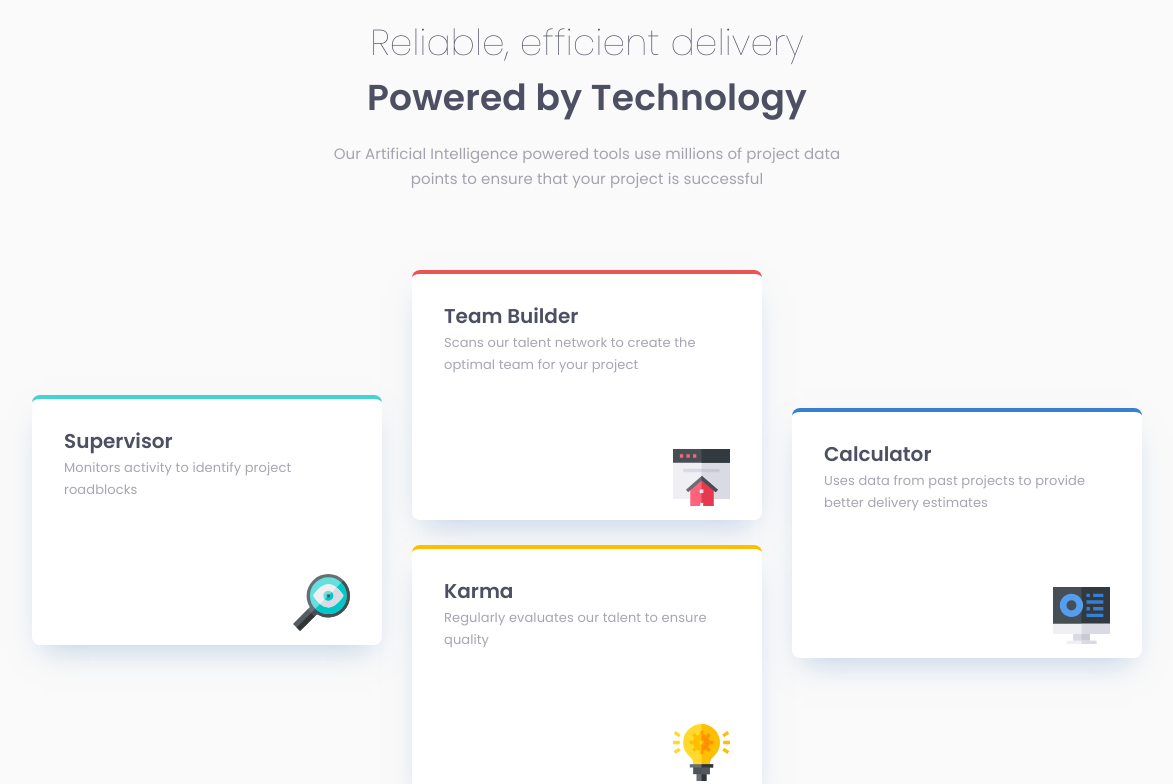
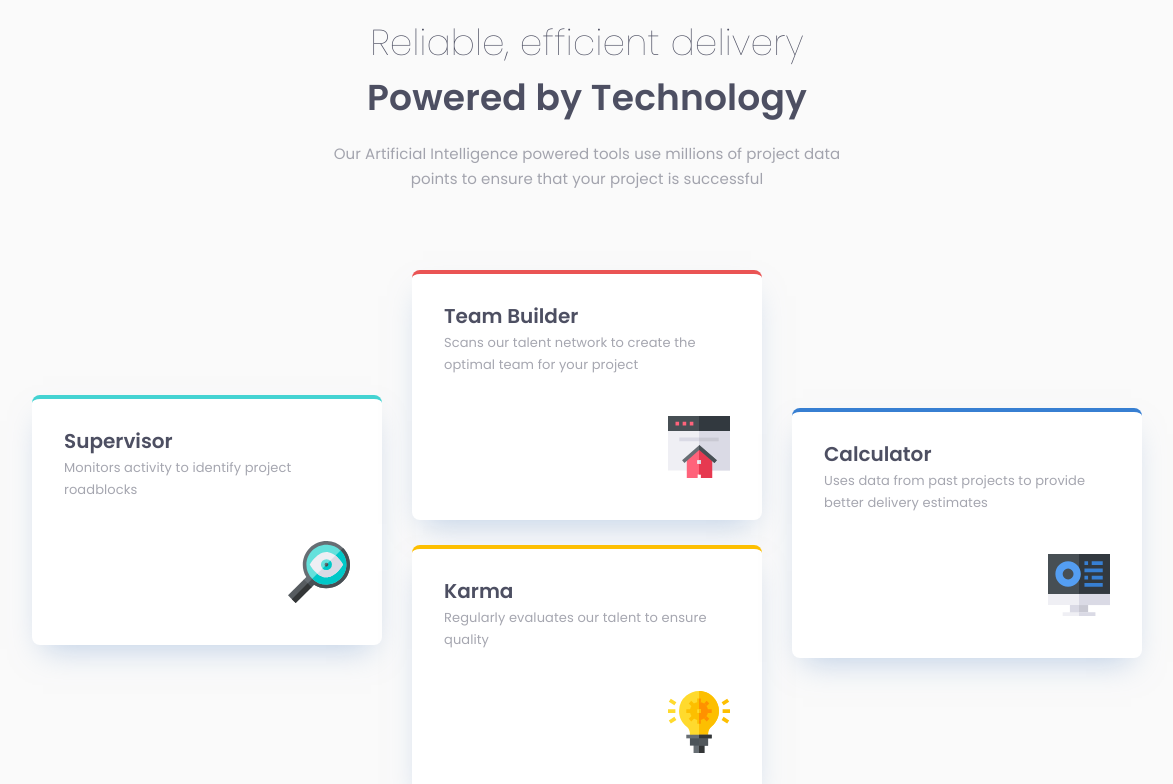
Before and after one commit to myrteza-labi/four-card-junior, a React (Create React App) app: page / in a window 1536 px wide. Shown: the top 784 px of the page, without its empty margins (181-1354 px from the left). Built offline with nearby package versions, Linux system fonts and the light colour scheme.

Commit message:
:style: adding and modifying the size of the Card component and  it's children

```diff
--- a/src/components/Card.css
+++ b/src/components/Card.css
@@ -48,12 +48,12 @@
     .Card{
         width: 350px;
         height: 250px;
-        padding: 32px;
+        padding: 0 32px;
     }
     .cardTitle{
         margin: 0 0 6px 0;
     }
     .cardTextContainer{
-        margin: 0 0 40px 0;
+        margin: 32px 0 0 0;
     }
 }
--- a/src/components/Picture.css
+++ b/src/components/Picture.css
@@ -10,3 +10,15 @@
     width: 57px;
     height: 57px;
 }
+
+/* desktop style */
+@media screen and (min-width: 1440px){
+    .Picture{
+        height: 62px;
+        margin: 40px 0 32px 0;
+    }
+    .pictureimg{
+        width: 62px;
+        height: 62px;
+    }
+  }
```
